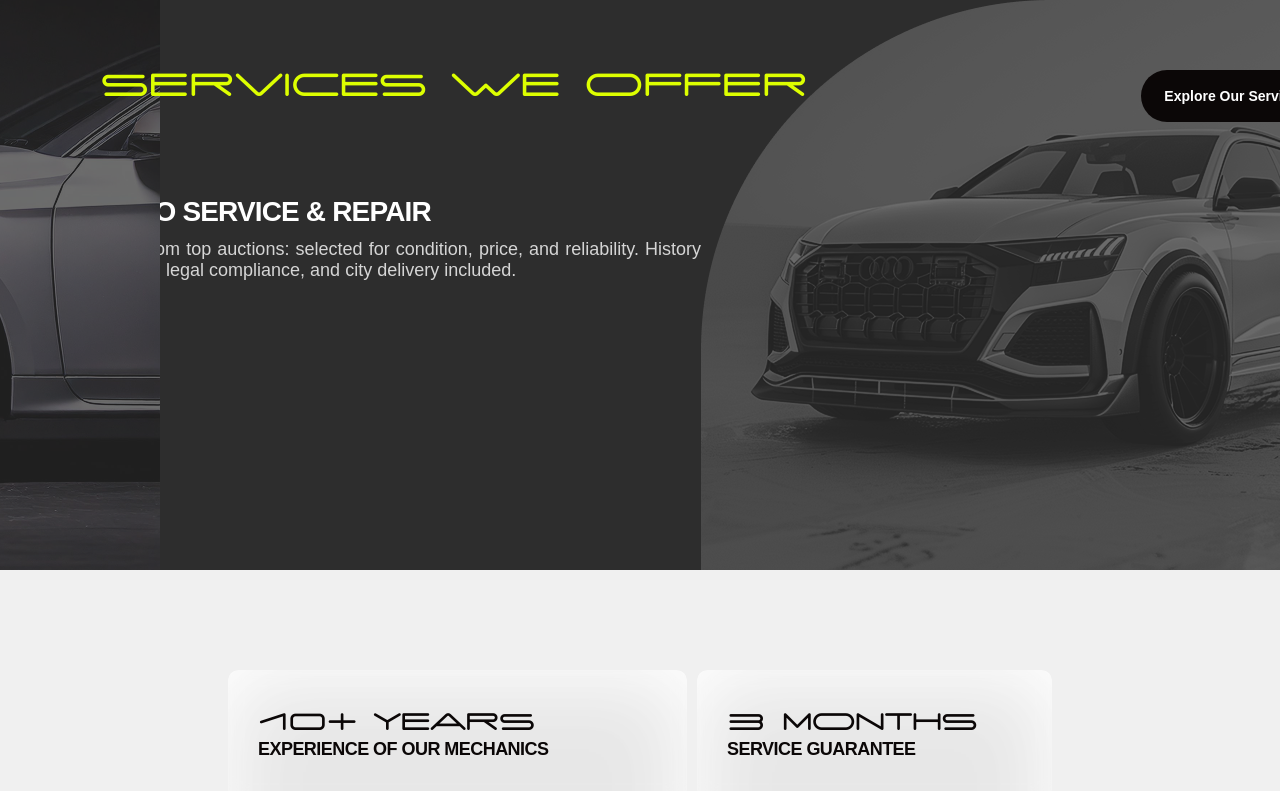
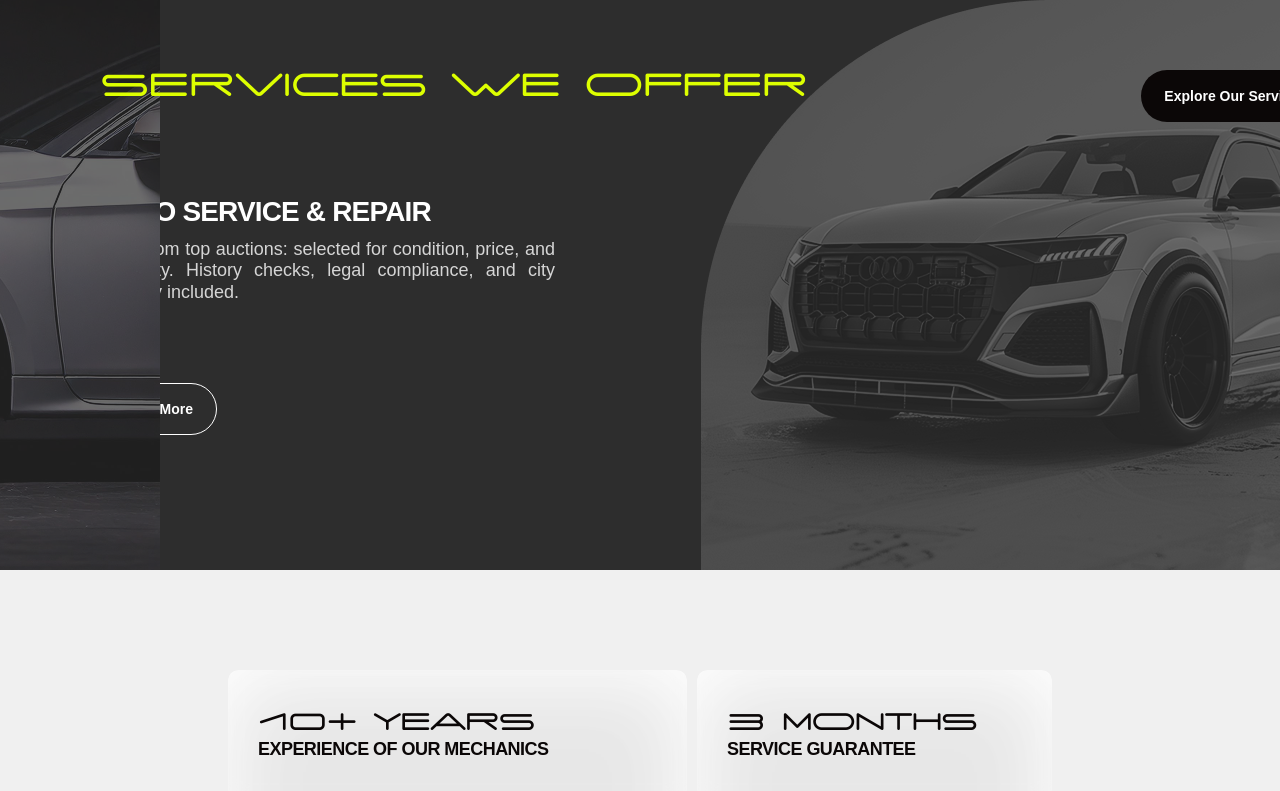
Before and after one commit to DidkivskaOlena/carsite-frontend, a React (Vite) app: page / in a window 1280 px wide. Shown: the part 1625-2416 px from the top of the page. Built offline with nearby package versions, Linux system fonts and the light colour scheme.

Commit message:
fix content

```diff
--- a/src/components/Buttons/CarButtons.jsx
+++ b/src/components/Buttons/CarButtons.jsx
@@ -21,7 +21,7 @@ export const PrimaryButton = ({title, isDisabled}) => {
   );
 };
 
-export const SecondaryButton = ({title, isDisabled}) => {
+export const SecondaryButton = ({title, isDisabled, margin}) => {
     const theme = useTheme();
 
   return (
@@ -29,6 +29,7 @@ export const SecondaryButton = ({title, isDisabled}) => {
         href={isDisabled ? null : "#"}
         onClick={isDisabled ? (e) => e.preventDefault() : null}
         disabled={isDisabled}
+        margin={margin}
         theme={theme}>
       <Title className="title" disabled={isDisabled}>{title}</Title>
     </SecondaryContainer>
--- a/src/components/Buttons/CarButtonsStyled.jsx
+++ b/src/components/Buttons/CarButtonsStyled.jsx
@@ -30,6 +30,7 @@ export const PrimaryContainer = styled.a`
 `;
 
 export const SecondaryContainer = styled.a`
+    margin: ${(props) => props.margin};
     border: ${(props) => (props.disabled ? '1.50px solid #d9d9d9' : '1.50px solid #fff')};
     border-radius: 60px;
     width: auto;
--- a/src/components/Offers/Offers.jsx
+++ b/src/components/Offers/Offers.jsx
@@ -31,7 +31,7 @@ const Offers = () => {
           <SlideContent>
             <TitleItemOff>{slide.h3}</TitleItemOff>
             <CommentItemOff>{slide.text}</CommentItemOff>
-            <SecondaryButton title={"View More"}></SecondaryButton>
+            <SecondaryButton title={"View More"} margin={"80px 0 0 100px"} isDisabled = {false}></SecondaryButton>
           </SlideContent>
           <Image src={slide.image} alt={`Слайд ${index + 1}`} />
         </Slide>
--- a/src/components/Offers/OffersCompStyle.jsx
+++ b/src/components/Offers/OffersCompStyle.jsx
@@ -50,6 +50,7 @@ export const TitleOff = styled.h2`
 export const TitleItemOff = styled.h3`
   margin-top: 195px;
   margin-left: 100px;
+  width: 500px;
 
   font-family: ${(props) => props.theme.font.fontFamily};
   font-weight: ${(props) => props.theme.fontWeights.bold};
@@ -63,6 +64,8 @@ export const TitleItemOff = styled.h3`
 export const CommentItemOff = styled.p`
   margin-top: 10px;
   margin-left: 100px;
+  width: 455px;
+  margin-right: 146px;
 
   font-family: ${(props) => props.theme.font.fontFamily};
   font-weight: ${(props) => props.theme.fontWeights.normal};
@@ -75,7 +78,6 @@ export const CommentItemOff = styled.p`
 
 
 export const SlideContent = styled.div`
-
 `;
 
 export const Image = styled.img`
```
